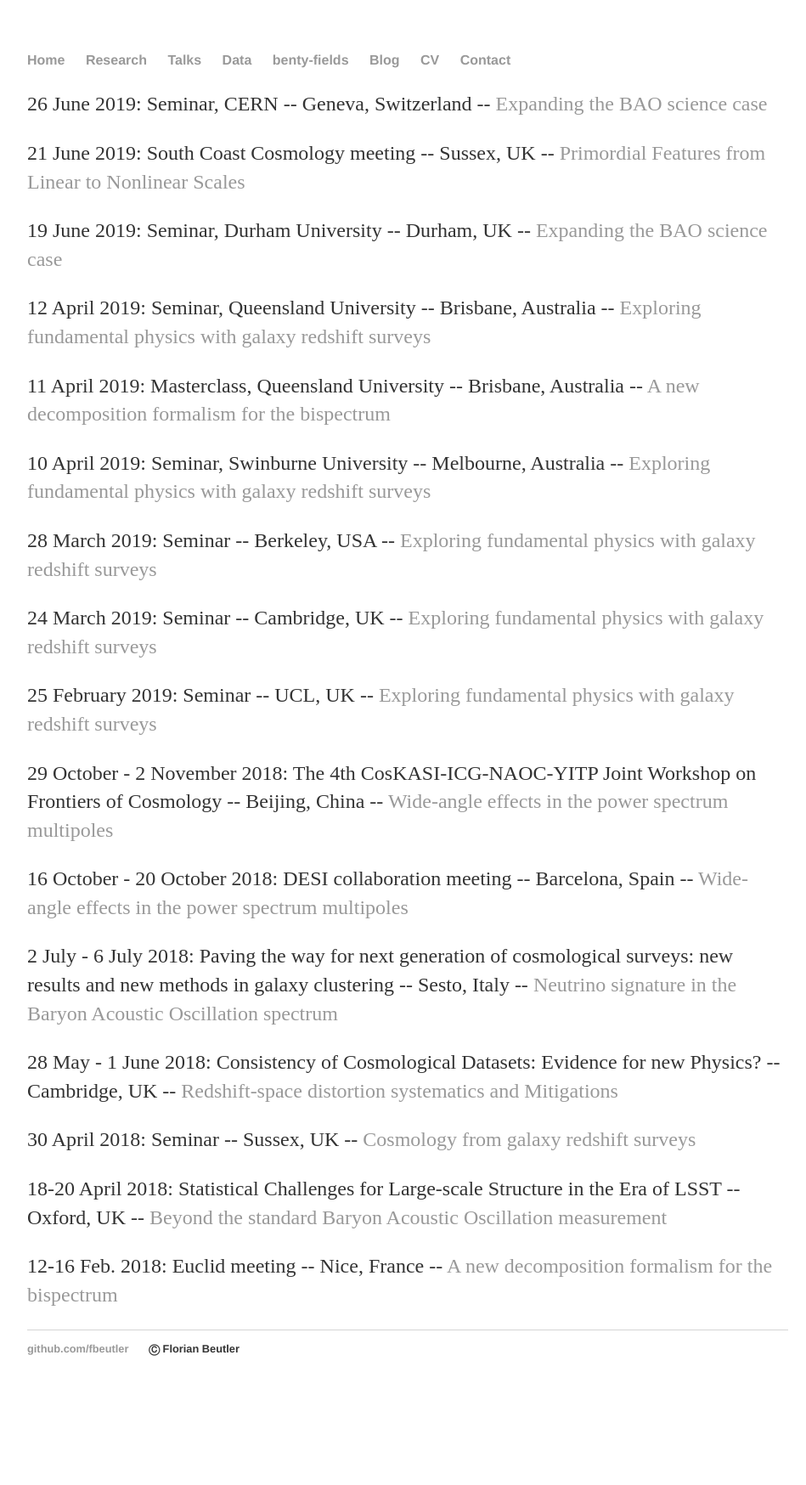
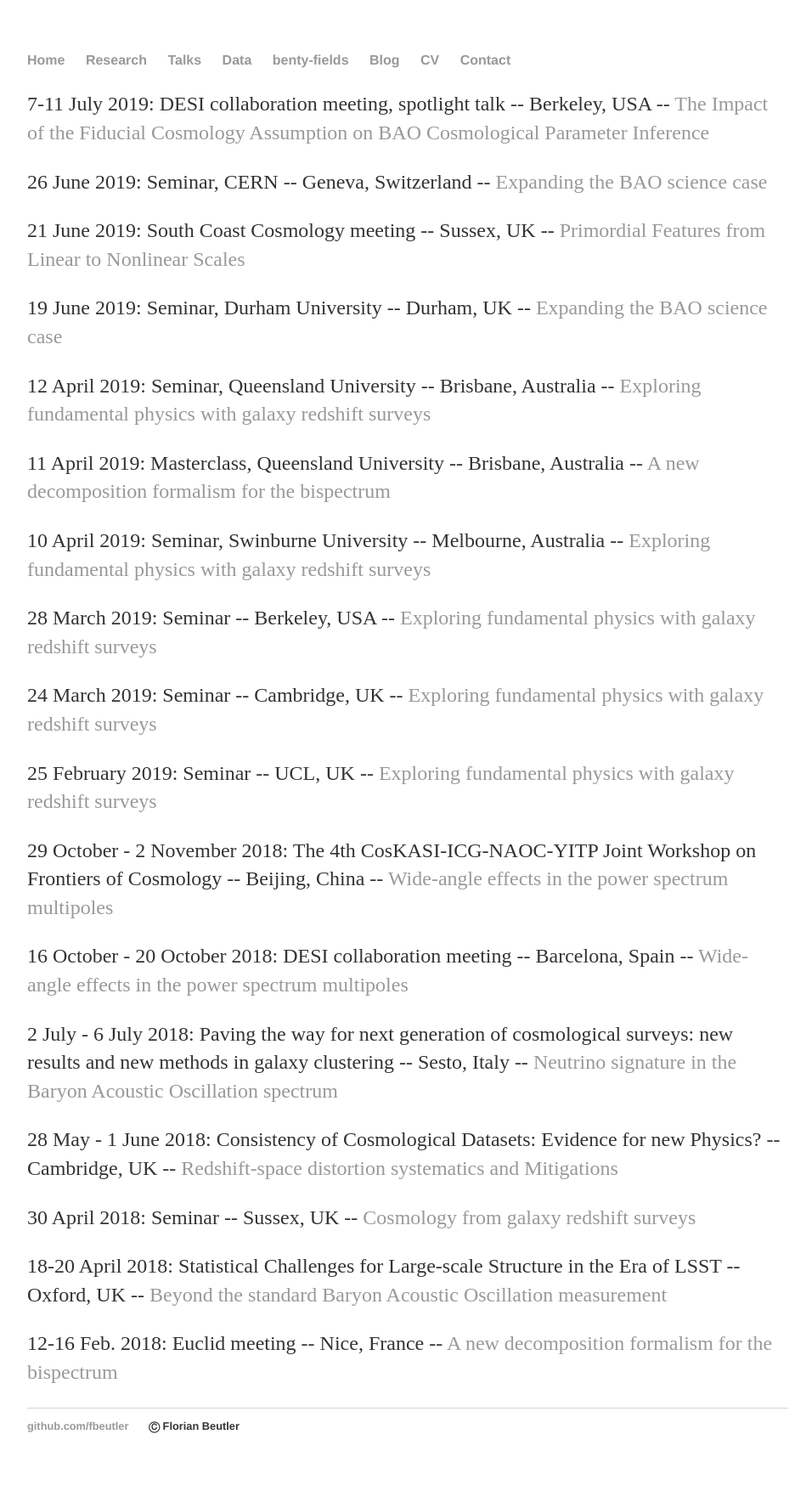
Before and after one commit to fbeutler/fbeutler.github.io, a Jekyll site: the page built from talks/talks.html, in a window 1280 px wide. Shown: the whole page at 85% size, without its empty margins (160-1109 px from the left). Built offline with Jekyll 4.4.1, drawn with Linux system fonts in a browser that asks for light colours; before the commit the page ends 1657 px from its top, so only the background shows below that.

Commit message:
Update talks.html

```diff
--- a/talks/talks.html
+++ b/talks/talks.html
@@ -4,6 +4,9 @@ title: My talks
 ---
 
 <div id="talks">
+  <p>
+     7-11 July 2019: DESI collaboration meeting, spotlight talk -- Berkeley, USA -- <a href='/static/Berkeley_DESI_spotlight_2019_Florian_Beutler.pdf' target="_blank">The Impact of the Fiducial Cosmology Assumption on BAO Cosmological Parameter Inference</a>
+  </p>
   <p>
      26 June 2019: Seminar, CERN -- Geneva, Switzerland -- <a href='/static/CERN_2019.pdf' target="_blank">Expanding the BAO science case</a>
   </p>
```
